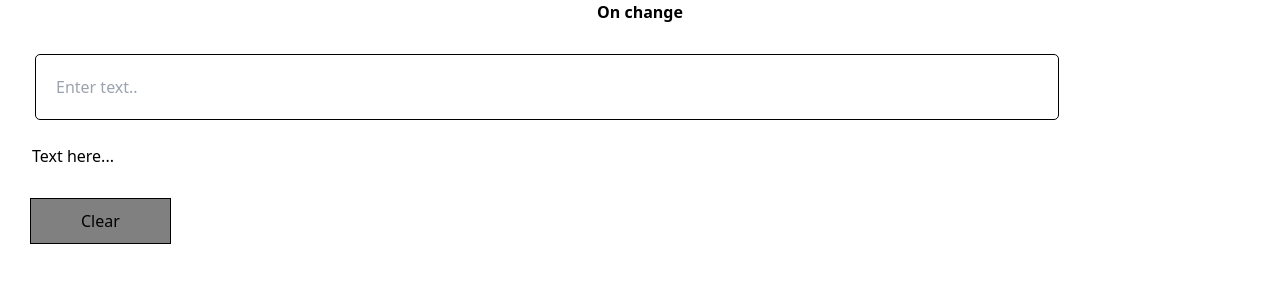
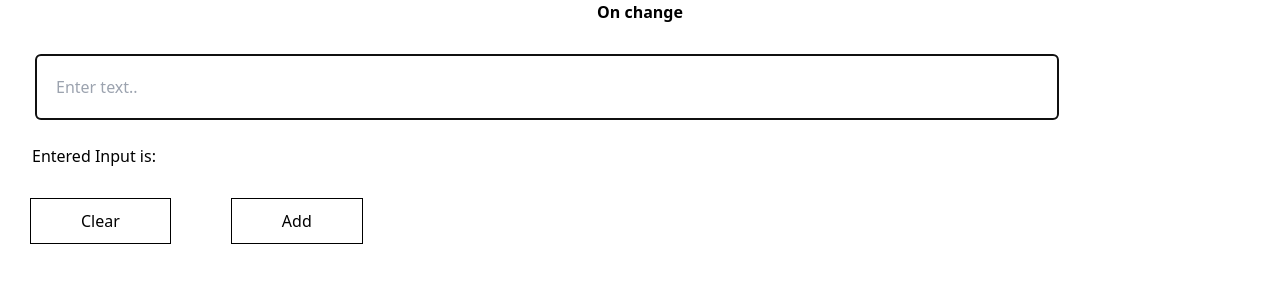
Before and after one commit to nehalpanchall/Reactify, a React app: page / in a window 1280 px wide. Shown: the top 300 px of the page. Built offline with nearby package versions, Linux system fonts and the light colour scheme; the HTML template or start-up script is replaced by a standard one.

Commit message:
add items onClick using useState() into array and spread operator

```diff
--- a/src/Components/OnChange.jsx
+++ b/src/Components/OnChange.jsx
@@ -1,20 +1,27 @@
 import { useState } from 'react';
 
 const onChange = () => {
-  let stateArr = useState('Text here...');
+  let [items, setItems] = useState([]);
+
+  function addItem() {
+    let newItems = [...items, displayText];
+    setItems(newItems);
+    handleClear();
+  }
+
+  let stateArr = useState('');
   let displayText = stateArr[0];
   let setDisplayText = stateArr[1];
 
   const handleChange = event => {
-    // console.log(event.target.value);
-
     setDisplayText(event.target.value);
+    return event.target.value;
   };
 
-  const handleClick = () => {
-    let textField = document.querySelector('#textField');
-    textField.value = '';
+  const handleClear = () => {
+    document.querySelector('#textField').value = '';
     setDisplayText('');
+    document.querySelector('#textField').focus();
   };
 
   return (
@@ -25,15 +32,15 @@ const onChange = () => {
         id="textField"
         placeholder="Enter text.."
         onChange={handleChange}
+        autoFocus
       />
 
       <br />
-      <div className="ml-8">{displayText}</div>
+      <div className="ml-8">Entered Input is: {displayText}</div>
 
       <button
-        onClick={handleClick}
+        onClick={handleClear}
         style={{
-          backgroundColor: 'gray',
           border: '1px solid black',
           padding: '10px 50px',
           margin: '30px'
@@ -41,6 +48,23 @@ const onChange = () => {
       >
         Clear
       </button>
+
+      <button
+        onClick={addItem}
+        style={{
+          border: '1px solid black',
+          padding: '10px 50px',
+          margin: '30px'
+        }}
+      >
+        Add
+      </button>
+
+      <ul className="ml-10">
+        {items.map((i, index) => (
+          <li key={index}>{i}</li>
+        ))}
+      </ul>
     </>
   );
 };
```
